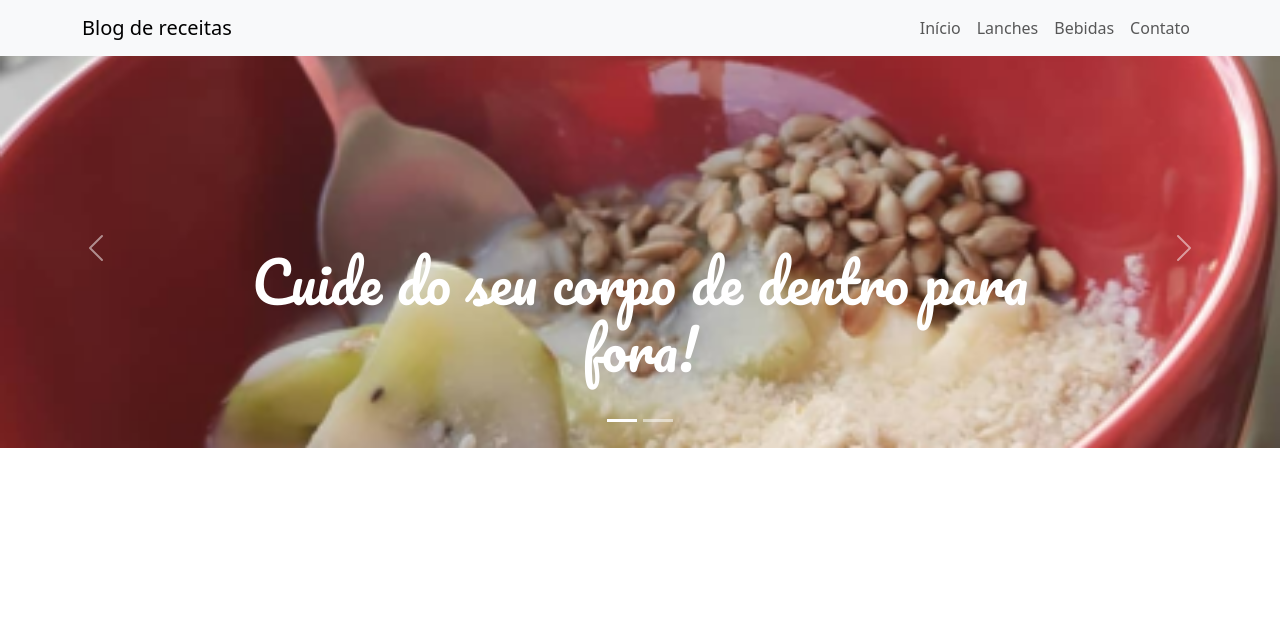
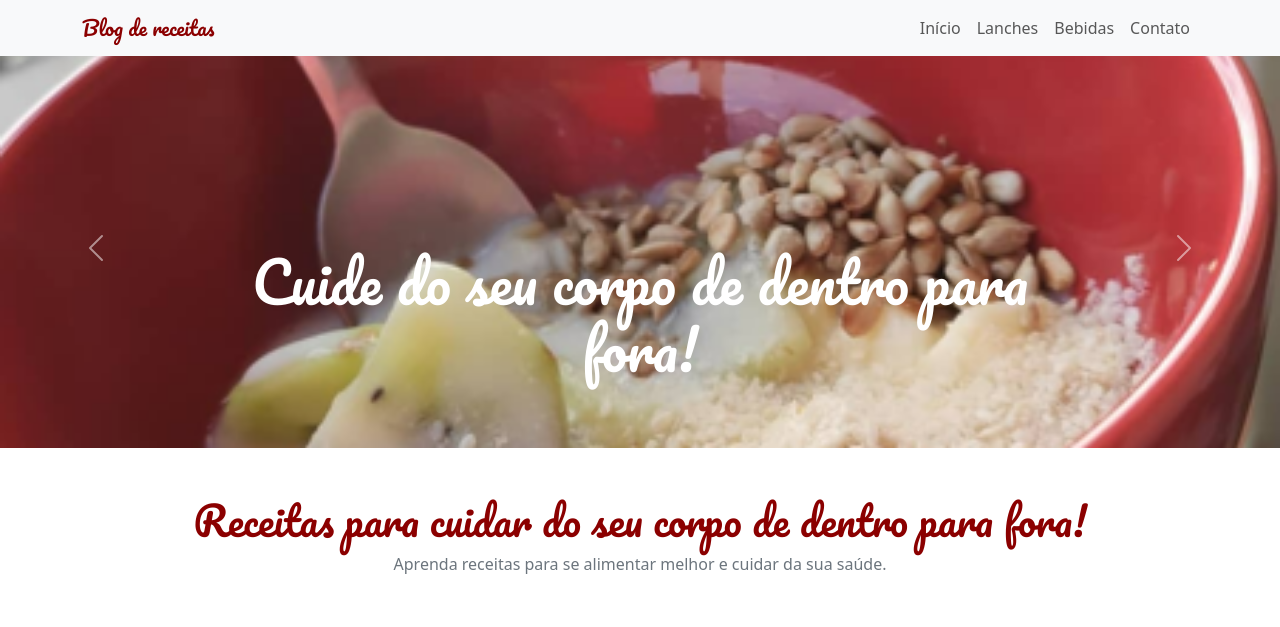
Before and after one commit to DanielaLeguari/landing-page-receitas, a plain HTML site: page index.html in a window 1280 px wide. Drawn offline with nearby package versions, Linux system fonts and the light colour scheme.

Commit message:
finalização do titulo

```diff
--- a/index.html
+++ b/index.html
@@ -17,7 +17,7 @@
 
   <nav class="navbar navbar-expand-lg fixed-top navbarScroll bg-light">
     <div class="container">
-      <a href="#" class="navbar-brand">Blog de receitas</a>
+      <a href="#" class="navbar-brand fonte-titulo cor-especial">Blog de receitas</a>
       <button class="navbar-toggler" type="button" data-bs-toggle="collapse" data-bs-target="#navbarSupportedContent"
         aria-controls="navbarSupportedContent" aria-expanded="false" aria-label="Toggle navigation"> <span
           class="navbar-toggler-icon"></span> </button>
@@ -63,6 +63,8 @@
           <span class="visually-hidden">Next</span>
         </button>
       </div>
+      <h1 class="text-center fonte-titulo cor-especial pt-5">Receitas para cuidar do seu corpo de dentro para fora!</h1>
+      <p class="text-center text-secondary pb-5">Aprenda receitas para se alimentar melhor e cuidar da sua saúde. </p>
 
 
 
--- a/src/style.css
+++ b/src/style.css
@@ -8,3 +8,7 @@
 .fonte-titulo {
     font-family: 'Pacifico', cursive;
 }
+
+.cor-especial{
+    color: darkred ;
+}
```
